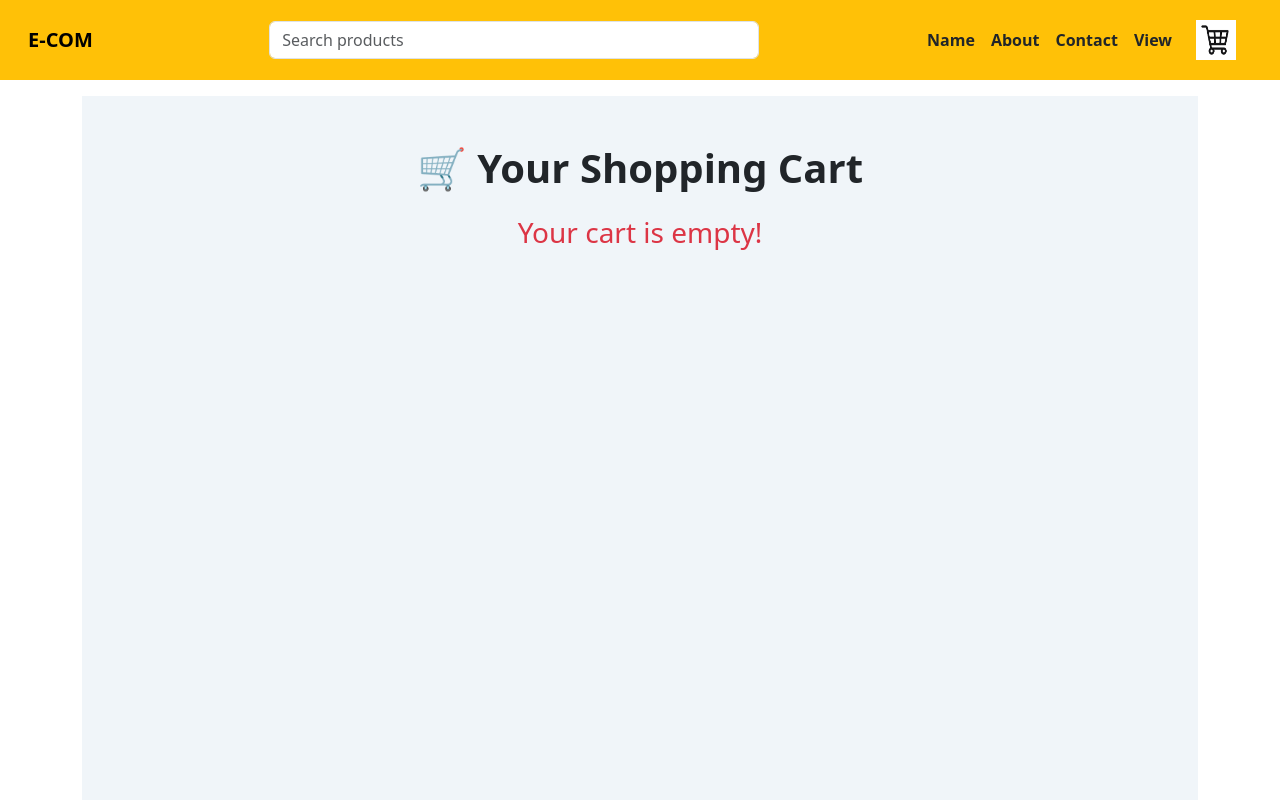
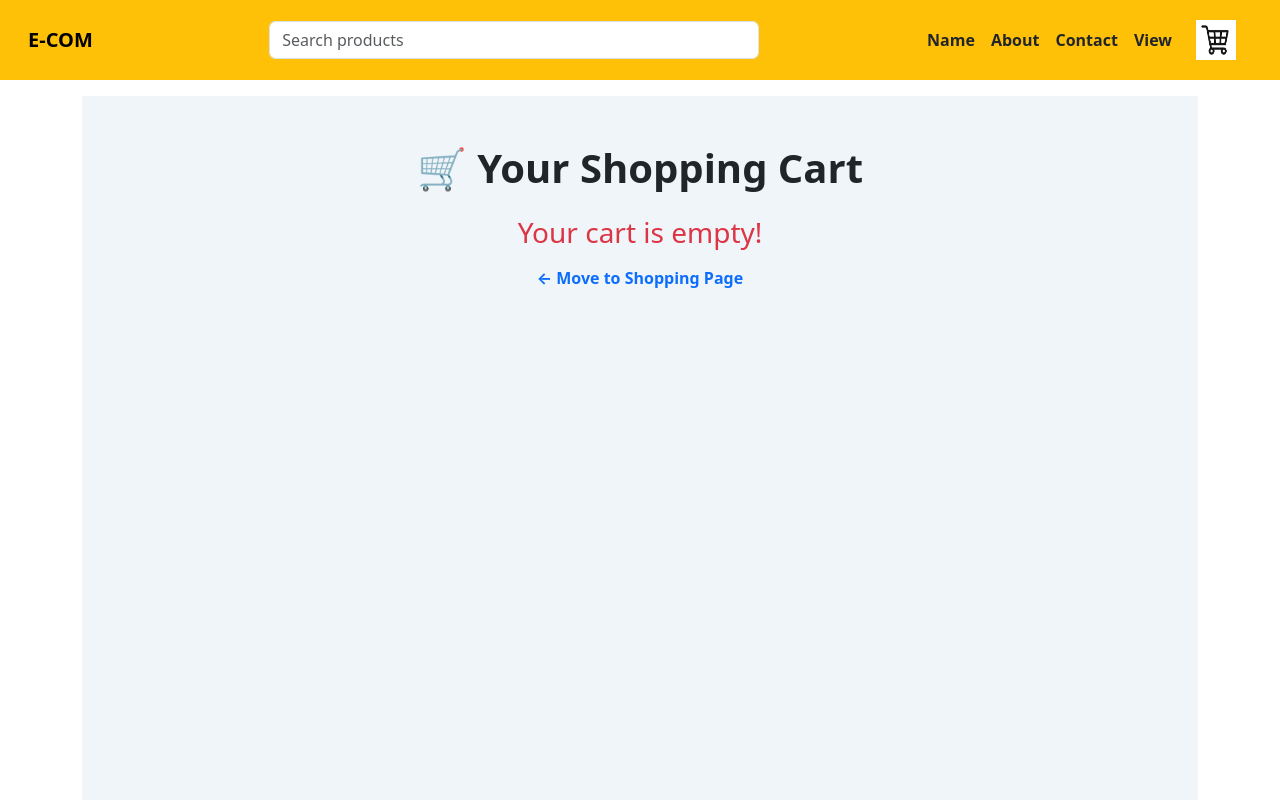
Before and after one commit to Harishkumaresan/React-Redux-Saga, a React (Create React App) app in the folder reactfirst/: page /cart in a window 1280 px wide. Shown: the top 800 px of the page. Built offline with nearby package versions, Linux system fonts and the light colour scheme.

Commit message:
product page updated with bootstrap and cart page quantity changes and remove cart button form all pages

```diff
--- a/reactfirst/src/App.js
+++ b/reactfirst/src/App.js
@@ -5,12 +5,14 @@ import CheckOut from './Components/CheckOut';
 import Header1 from './Components/Header1';
 import Main from './Components/main';
 import {Routes,Route} from 'react-router-dom'
+import Product from './Components/Product';
 function App() {
 
   return (
     <div className="App">
     <Routes>
     <Route path='/'  element={<Main />} />
+    <Route path="/product/:id" element={<Product />} />
     <Route path='/cart'  element={<Cart />} />
     <Route path='/checkout'  element={<CheckOut />} />
     </Routes>
--- a/reactfirst/src/Components/Cart.js
+++ b/reactfirst/src/Components/Cart.js
@@ -76,11 +76,18 @@ const Cart = () => {
 
                                             </div>
                                         </div>
+
                                     );
                                 })}
                             </div>
                         </div>
+
                     )}
+                    <p className="text-center mt-3">
+                        <NavLink to="/" className="text-primary fw-bold text-decoration-none">
+                            ← Move to Shopping Page
+                        </NavLink>
+                    </p>
 
                     {/* Checkout Section */}
                     {cartData.length > 0 && (
--- a/reactfirst/src/Redux/productSaga.js
+++ b/reactfirst/src/Redux/productSaga.js
@@ -2,13 +2,13 @@ import {takeEvery , put, takeLatest} from 'redux-saga/effects'
 import { PRODUCT_LIST, SEARCH_PRODUCTS, SET_PRODUCT_LIST } from './constant';
 
 function* getProducts(){
-    let data = yield fetch("http://localhost:3000/products")
+    let data = yield fetch("http://localhost:5000/products")
     data = yield data.json();
      console.log("action productlist is called",data)
      yield put({type: SET_PRODUCT_LIST,data})
 }
 function* searchProducts(data){
-    let result = yield fetch(`http://localhost:3000/products?q=${data.query}`)
+    let result = yield fetch(`http://localhost:5000/products?q=${data.query}`)
     result = yield result.json();
      console.log("action productlist is called",result)
      yield put({type: SET_PRODUCT_LIST,data:result})
```
